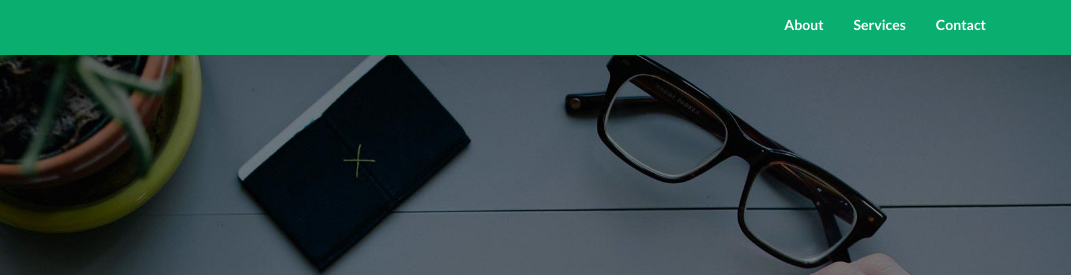
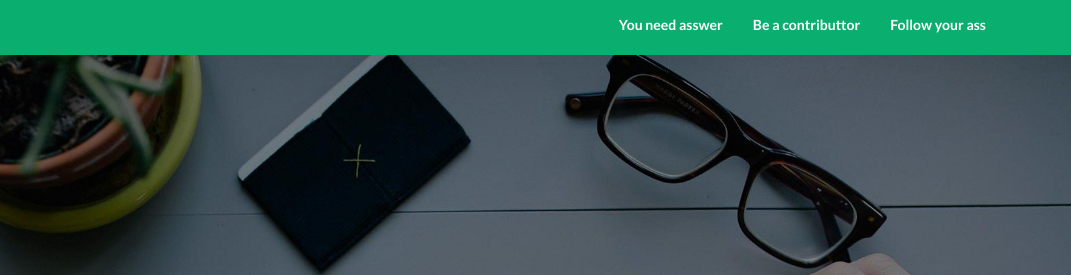
Before and after one commit to Gauriage/Asswer-landingpage, a plain HTML site: page index.html in a window 1280 px wide. Shown: the top 275 px of the page, 209-1280 px from the left. Drawn offline with Linux system fonts and the light colour scheme; some packages are replaced by stand-ins of ours; a script that the page names is missing.

Commit message:
Mise à jour Navbar

```diff
--- a/index.html
+++ b/index.html
@@ -38,11 +38,11 @@
             <!-- Collect the nav links, forms, and other content for toggling -->
             <div class="collapse navbar-collapse navbar-right navbar-ex1-collapse">
                 <ul class="nav navbar-nav">
-                    <li><a href="#about">About</a>
+                    <li><a href="#needasswer">You need asswer</a>
                     </li>
-                    <li><a href="#services">Services</a>
+                    <li><a href="#contributtor">Be a contributtor</a>
                     </li>
-                    <li><a href="#contact">Contact</a>
+                    <li><a href="#followass">Follow your ass</a>
                     </li>
                 </ul>
             </div>
@@ -92,7 +92,7 @@
 
         <div class="container">
 
-            <div class="row">
+            <div class="row" id="needasswer">
                 <div class="col-lg-5 col-sm-6">
                     <hr class="section-heading-spacer">
                     <div class="clearfix"></div>
@@ -116,7 +116,7 @@
 
         <div class="container">
 
-            <div class="row">
+            <div class="row" id="contributtor">
                 <div class="col-lg-5 col-lg-offset-1 col-sm-push-6  col-sm-6">
                     <hr class="section-heading-spacer">
                     <div class="clearfix"></div>
@@ -139,7 +139,7 @@
 
         <div class="container">
 
-            <div class="row">
+            <div class="row" id="followass">
                 <div class="col-lg-5 col-sm-6">
                     <hr class="section-heading-spacer">
                     <div class="clearfix"></div>
```
